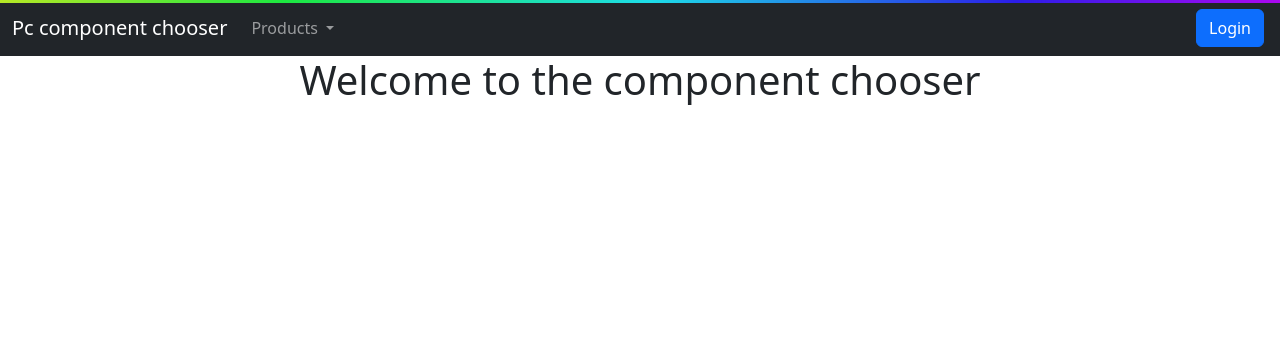
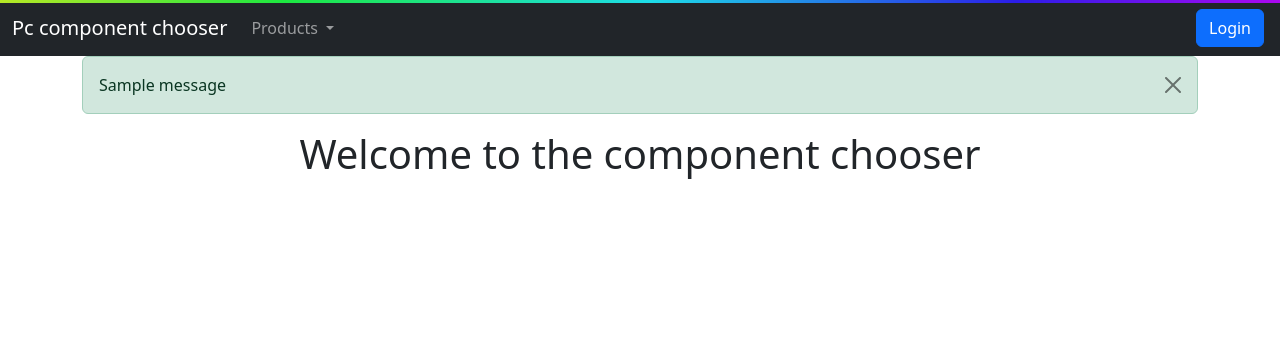
Before and after one commit to mathisdlg/PcComponentChooser, a Django app: page / in a window 1280 px wide. Shown: the top 356 px of the page. Run offline with Django 4.2, Linux system fonts and the light colour scheme; tables that the repository leaves empty hold one stand-in row (values such as "Sample post"); one stand-in notice (Sample message) is shown; some libraries are stand-ins or nearby versions.

Commit message:
- addfavicon - work on notifications handling in the base

```diff
--- a/PcComponentChooserApp/templates/components/base.html
+++ b/PcComponentChooserApp/templates/components/base.html
@@ -6,8 +6,28 @@
         <title>Pc component chooser</title>
 
         {% load static %}
+        <script src="{% static 'main.js' %}"></script>
+
         <link rel="stylesheet" href="{% static 'navbar.css' %}">
         <link rel="stylesheet" href="{% static 'base.css' %}">
+
+        <link rel="apple-touch-icon" sizes="57x57" href="{% static 'favicons/apple-icon-57x57.png' %}">
+        <link rel="apple-touch-icon" sizes="60x60" href="{% static 'favicons/apple-icon-60x60.png' %}">
+        <link rel="apple-touch-icon" sizes="72x72" href="{% static 'favicons/apple-icon-72x72.png' %}">
+        <link rel="apple-touch-icon" sizes="76x76" href="{% static 'favicons/apple-icon-76x76.png' %}">
+        <link rel="apple-touch-icon" sizes="114x114" href="{% static 'favicons/apple-icon-114x114.png' %}">
+        <link rel="apple-touch-icon" sizes="120x120" href="{% static 'favicons/apple-icon-120x120.png' %}">
+        <link rel="apple-touch-icon" sizes="144x144" href="{% static 'favicons/apple-icon-144x144.png' %}">
+        <link rel="apple-touch-icon" sizes="152x152" href="{% static 'favicons/apple-icon-152x152.png' %}">
+        <link rel="apple-touch-icon" sizes="180x180" href="{% static 'favicons/apple-icon-180x180.png' %}">
+        <link rel="icon" type="image/png" sizes="192x192"  href="{% static 'favicons/android-icon-192x192.png' %}">
+        <link rel="icon" type="image/png" sizes="32x32" href="{% static 'favicons/favicon-32x32.png' %}">
+        <link rel="icon" type="image/png" sizes="96x96" href="{% static 'favicons/favicon-96x96.png' %}">
+        <link rel="icon" type="image/png" sizes="16x16" href="{% static 'favicons/favicon-16x16.png' %}">
+        <link rel="manifest" href="{% static 'favicons/manifest.json' %}">
+        <meta name="msapplication-TileColor" content="#ffffff">
+        <meta name="msapplication-TileImage" content="{% static 'favicons/ms-icon-144x144.png' %}">
+        <meta name="theme-color" content="#ffffff">
 
         {% load django_bootstrap5 %}
         {% bootstrap_css %}
@@ -18,6 +38,32 @@
 
     <body>
         {% include 'components/navbar.html' %}
-        {% block content %}{% endblock %}
+
+        <div class="container">
+            {% if messages %}
+                <div class="notification">
+                    {% for message in messages %}
+                        {% if message.tags == 'error' %}
+                            <div class="alert alert-danger alert-dismissible fade show" role="alert">
+                                {{ message }}
+                                <button type="button" class="btn-close" data-bs-dismiss="alert" aria-label="Close"></button>
+                            </div>
+                        {% elif message.tags == 'success' %}
+                            <div class="alert alert-success alert-dismissible fade show" role="alert">
+                                {{ message }}
+                                <button type="button" class="btn-close" data-bs-dismiss="alert" aria-label="Close"></button>
+                            </div>
+                        {% else %}
+                            <div class="alert alert-info alert-dismissible fade show" role="alert">
+                                {{ message }}
+                                <button type="button" class="btn-close" data-bs-dismiss="alert" aria-label="Close"></button>
+                            </div>
+                        {% endif %}
+                    {% endfor %}
+                </div>
+            {% endif %}
+
+            {% block content %}{% endblock %}
+        </div>
     </body>
 </html>
```
Also changed, not shown: PcComponentChooserApp/templates/static/scripts/main.js (added, +22 -0 lines).
